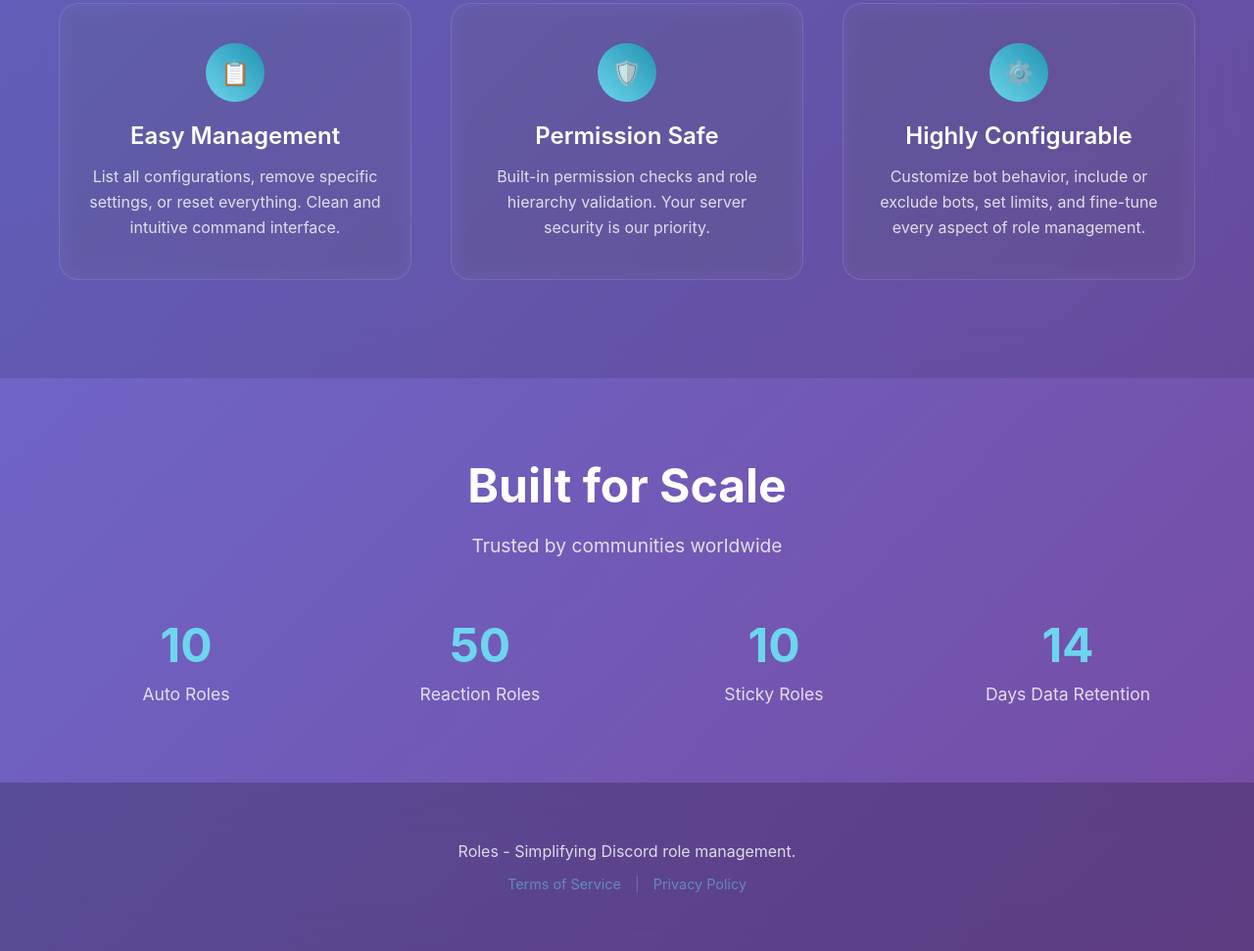
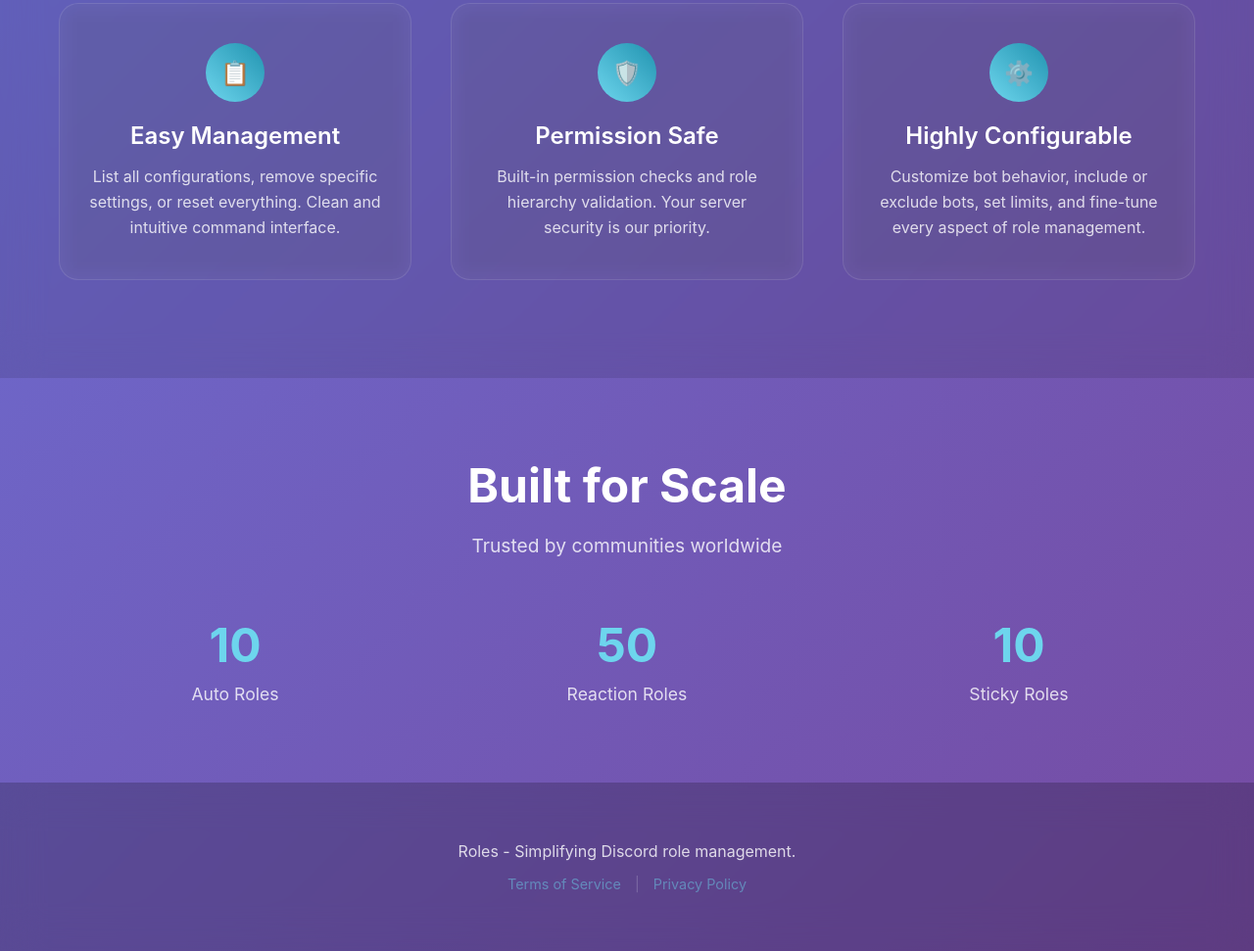
Before and after one commit to Tyzopp/Roles-Website, a plain HTML site: page index.html in a window 1280 px wide. Shown: the part 1408-2379 px from the top of the page at 98% size. Drawn offline with Linux system fonts and the light colour scheme.

Commit message:
Version 1.0.9

```diff
--- a/index.html
+++ b/index.html
@@ -563,11 +563,6 @@
                     <span class="stat-number">10</span>
                     <div class="stat-label">Sticky Roles</div>
                 </div>
-
-                <div class="stat-item fade-in">
-                    <span class="stat-number">14</span>
-                    <div class="stat-label">Days Data Retention</div>
-                </div>
             </div>
         </div>
     </section>
```
